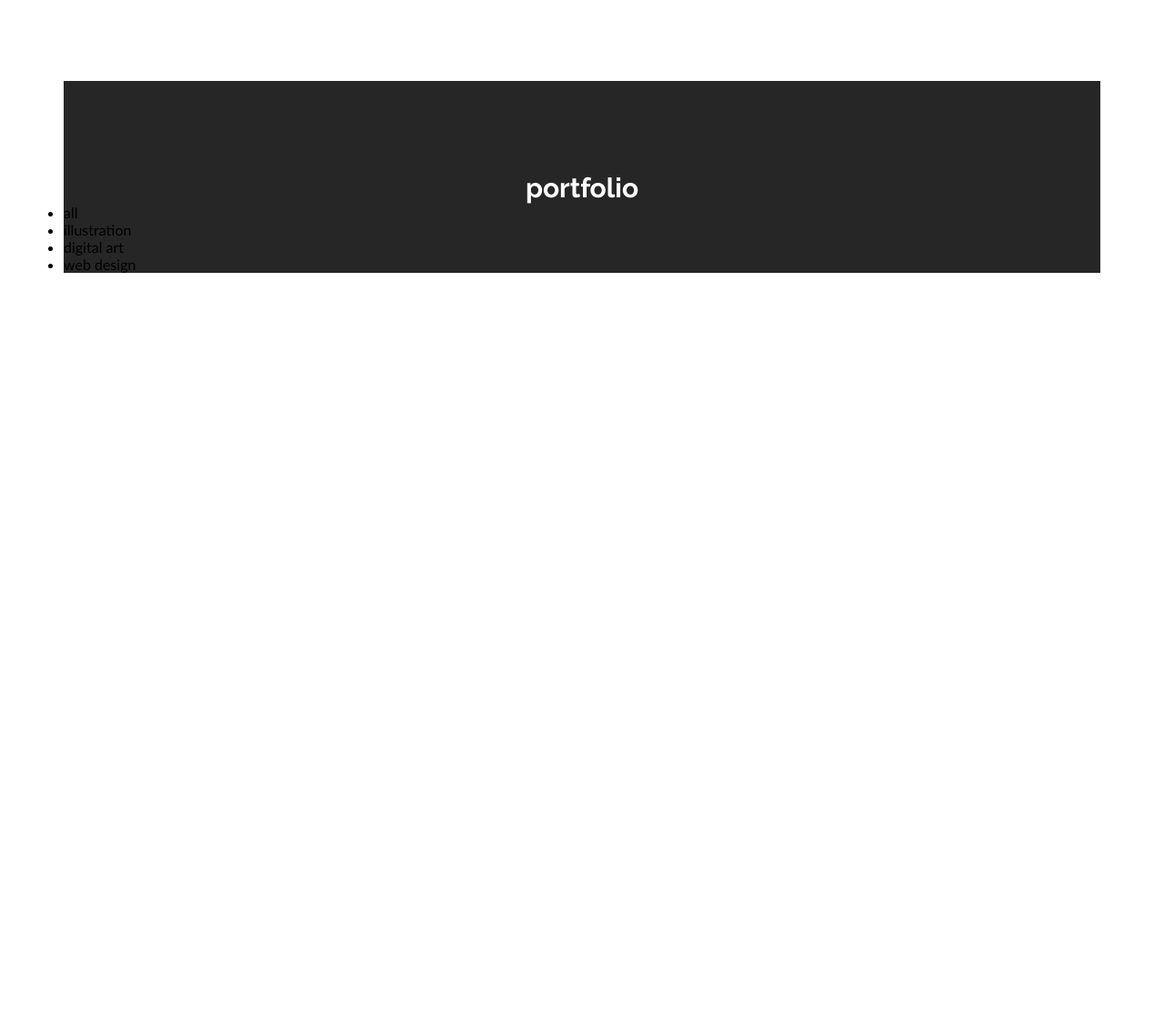
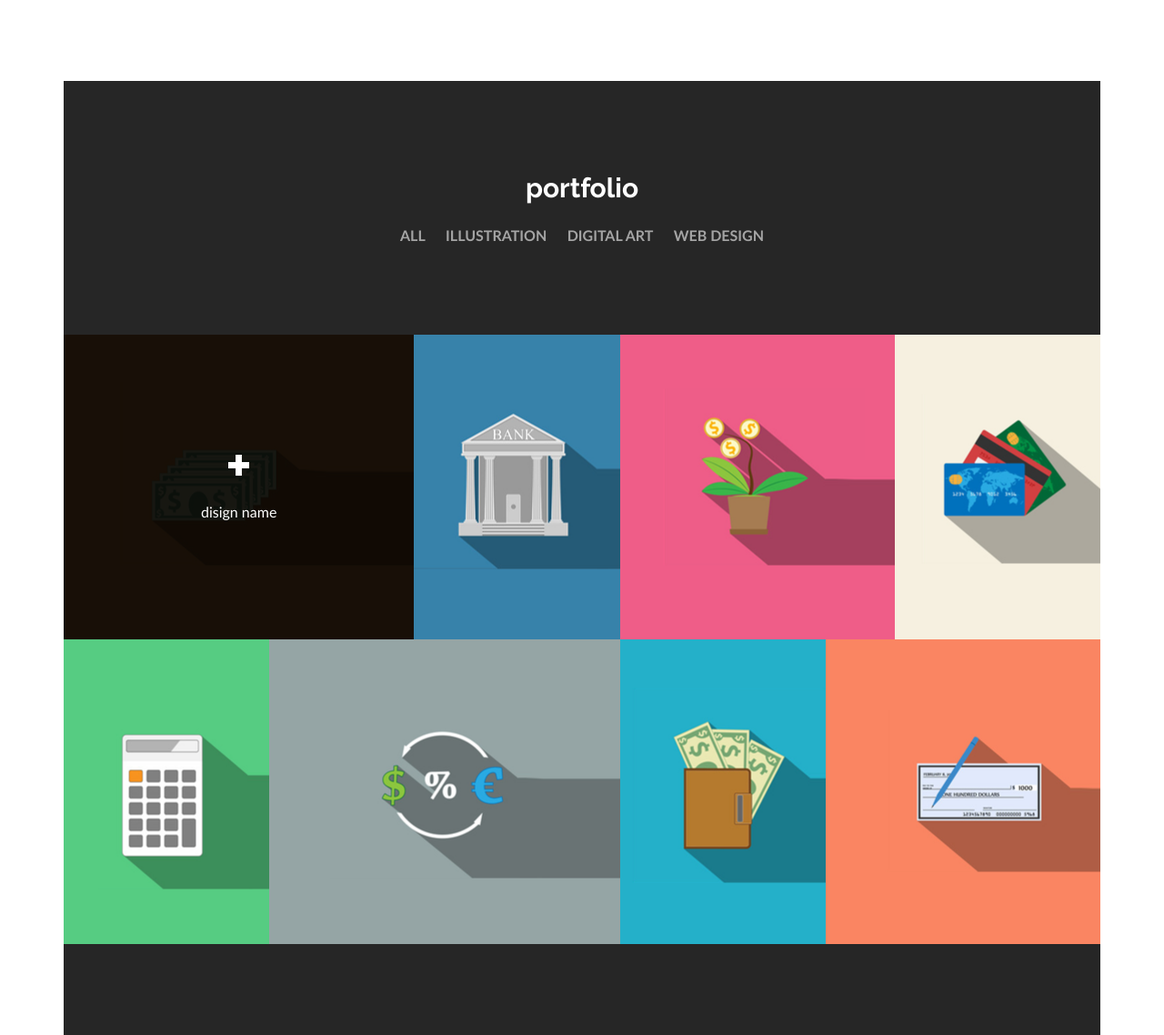
Before and after one commit to Vogusov/Creativia_LP, a plain HTML site: page index.html in a window 1280 px wide. Shown: the part 1430-2568 px from the top of the page at 91% size. Before the commit the page ends 1730 px from the top, so only its background shows below. Drawn offline with nearby package versions, Linux system fonts and the light colour scheme.

Commit message:
doing hover black

```diff
--- a/css/fonts.css
+++ b/css/fonts.css
@@ -21,3 +21,10 @@
     font-weight: 400;
     font-style: normal;
 }
+
+@font-face {
+    font-family: 'Lato';
+    src: local('Lato Bold'), local('Lato-Bold'), url('/fonts/raleway/latobold.woff2') format('woff2'), url('/fonts/raleway/latobold.woff') format('woff'), url('/fonts/raleway/latobold.ttf') format('truetype');
+    font-weight: 700;
+    font-style: normal;
+}
--- a/css/style.css
+++ b/css/style.css
@@ -6,6 +6,15 @@
 
 body {
   font-family: Lato, sans-serif;
+}
+
+a {
+  text-decoration: none;
+  color: inherit;
+}
+
+li {
+  list-style-type: none;
 }
 
 .container {
@@ -71,16 +80,6 @@ body {
   -ms-transition: all .3s ease-in-out;
   -o-transition: all .3s ease-in-out;
 }
-
-/* .nav-burger.burger_active>span,
-.nav-burger.burger_active:before,
-.nav-burger.burger_active:after {
-  transition: all .3s ease-in-out;
-  -webkit-transition: all .3s ease-in-out;
-  -moz-transition: all .3s ease-in-out;
-  -ms-transition: all .3s ease-in-out;
-  -o-transition: all .3s ease-in-out;
-} */
 
 .nav-burger>span {
   top: 14px;
@@ -472,6 +471,7 @@ body {
 .spoiler {
   margin-bottom: 9px;
   border: 1px solid #999;
+
 }
 
 .spoiler:focus,
@@ -486,7 +486,8 @@ body {
   color: #333333;
   background-color: #e7e7e7;
   padding: 14px 21px;
-  cursor: pointer
+  cursor: pointer;
+
 }
 
 .spoiler__summary::-webkit-details-marker {
@@ -497,9 +498,14 @@ body {
   border-bottom: 1px solid #999;
 }
 
+.spoiler[open] summary ~ * {
+  animation: appear .5s ease-in;
+}
+
 .spoiler__text {
   padding: 15px;
   color: #666;
+  animation: appear .5s ease-in;
 }
 
 .spoiler__plus {
@@ -548,13 +554,128 @@ body {
 
 /* portfolio */
 
-.porfolio {
+.portfolio {
   background-color: #262626;
-  padding-top: 100px;
+  padding: 100px 0;
 }
 
+.portfolio__menu_container {
+  margin-top: 25px;
+}
 
+.portfolio__menu {
+  max-width: 400px;
+  display: flex;
+  justify-content: space-between;
+  margin: 0 auto;
+}
 
+.portfolio__menu__item {
+  display: inline-block;
+  color: #a4a4a4;
+  font-family: Lato, sans-serif;
+  text-transform: uppercase;
+  font-weight: bold;
+  font-size: 16px;
+  cursor: pointer;
+  transition: all .3s ease-in;
+  -webkit-transition: all .3s ease-in;
+  -moz-transition: all .3s ease-in;
+  -ms-transition: all .3s ease-in;
+  -o-transition: all .3s ease-in;
+}
+
+.portfolio__menu__item:hover {
+  color: #ff0033;
+}
+
+.portfolio__pics {
+  margin-top: 100px;
+}
+
+.portfolio__pics__grid_wrapper {
+  display: grid;
+  grid-template-rows: repeat(2, 335px);
+}
+
+.portfolio__pic_1,
+.portfolio__pic_2,
+.portfolio__pic_3,
+.portfolio__pic_4 {
+  grid-row: 1 / 2;
+}
+
+.portfolio__pic_5,
+.portfolio__pic_6,
+.portfolio__pic_7,
+.portfolio__pic_8 {
+  grid-row: 2 / 3;
+}
+
+.portfolio__pic_1 {
+  grid-column: 1 / 5;
+  background: url("/img/portfolio/portfolio_1.png") 33%;
+}
+
+.portfolio__pic_2 {
+  grid-column: 5 / 8;
+  background: url("/img/portfolio/portfolio_2.png") 33%;
+}
+
+.portfolio__pic_3 {
+  grid-column: 8 / 12;
+  background: url("/img/portfolio/portfolio_3.png") 33%;
+}
+
+.portfolio__pic_4 {
+  grid-column: 12 / 15;
+  background: url("/img/portfolio/portfolio_4.png") 33%;
+}
+
+.portfolio__pic_5 {
+  grid-column: 1 / 4;
+  background: url("/img/portfolio/portfolio_5.png") 33%;
+}
+
+.portfolio__pic_6 {
+  grid-column: 4 / 8;
+  background: url("/img/portfolio/portfolio_6.png") 33%;
+}
+
+.portfolio__pic_7 {
+  grid-column: 8 / 11;
+  background: url("/img/portfolio/portfolio_7.png") 33%;
+}
+
+.portfolio__pic_8 {
+  grid-column: 11 / 15;
+  background: url("/img/portfolio/portfolio_8.png") 33%;
+}
+
+  /*hover black*/
+.pic_hover {
+  width: 100%;
+  height: 100%;
+  background-color:rgba(0, 0, 0, 0.9);
+  display: flex;
+  justify-content: space-around;
+  align-items: center;
+}
+
+.pic_plus {
+  display: flex;
+  justify-content: space-around;
+  align-items: center;
+  margin-bottom: 30px;
+}
+
+.pic_name {
+  color: #fff;
+  font-family: Lato, sans-serif;
+  font-weight: normal;
+}
+
+  /*end hover black*/
 
 
 /* end portfolio */
--- a/index.html
+++ b/index.html
@@ -27,7 +27,7 @@
                         <a href="#about" class="nav__list__link">
                             <li class="nav__list__item">about us</li>
                         </a>
-                        <a href="#" class="nav__list__link">
+                        <a href="#portfolio" class="nav__list__link">
                             <li class="nav__list__item">portfolio</li>
                         </a>
                         <a href="#" class="nav__list__link">
@@ -63,7 +63,7 @@
                         <a href="#about" class="nav__list__link">
                             <li class="nav__list__item">about us</li>
                         </a>
-                        <a href="#" class="nav__list__link">
+                        <a href="#portfolio" class="nav__list__link">
                             <li class="nav__list__item">portfolio</li>
                         </a>
                         <a href="#" class="nav__list__link">
@@ -285,33 +285,56 @@
                     </div>
                 </div>
             </div>
-
-
-
-
-
             <div class="about__scroll-bar">
                 <input type="range" name="" class="bar" value="2" min="1" max="3">
             </div>
-
-            <div class="block">
-
-            </div>
-
-
         </section>
 
 
 
-        <section class="porfolio">
+        <section id="portfolio" class="portfolio">
             <h2 class="portfolio__title section_title">portfolio</h2>
-            <div class="porfolio-menu">
-                <ul >
-                    <li>all</li>
-                    <li>illustration</li>
-                    <li>digital art</li>
-                    <li>web design</li>
+            <div class="portfolio__menu_container">
+                <ul class="portfolio__menu">
+                    <li class="portfolio__menu__item">all</li>
+                    <li class="portfolio__menu__item">illustration</li>
+                    <li class="portfolio__menu__item">digital art</li>
+                    <li class="portfolio__menu__item">web design</li>
                 </ul>
+            </div>
+
+            <div class="portfolio__pics">
+                <div class="portfolio__pics__grid_wrapper">
+                    <div class="portfolio__pic portfolio__pic_1">
+
+                        <div class="pic_hover">
+                            <div class="pic_hover__content">
+                                <div class="pic_plus">
+
+                                    <svg version="1.1" xmlns="http://www.w3.org/2000/svg" id="pic-plus" width="23"
+                                        viewBox="0 0 100 100">
+                                        <line class="pic-hor" x1="0" y1="50" x2="100" y2="50" stroke='#fff'
+                                            stroke-width="30" />
+
+                                        <line class='pic-vert' x1="50" y1="0" x2="50" y2="100" stroke='#fff'
+                                            stroke-width="30" />
+                                    </svg>
+
+                                </div>
+                                <span class="pic_name">disign name</span>
+                            </div>
+                        </div>
+
+                    </div>
+                    <div class="portfolio__pic portfolio__pic_2"></div>
+                    <div class="portfolio__pic portfolio__pic_3"></div>
+                    <div class="portfolio__pic portfolio__pic_4"></div>
+                    <div class="portfolio__pic portfolio__pic_5"></div>
+                    <div class="portfolio__pic portfolio__pic_6"></div>
+                    <div class="portfolio__pic portfolio__pic_7"></div>
+                    <div class="portfolio__pic portfolio__pic_8"></div>
+
+                </div>
             </div>
         </section>
 
--- a/js/main.js
+++ b/js/main.js
@@ -55,3 +55,47 @@ function hideNavHidden() {
 }
 
 navListLinks.forEach(el => el.addEventListener('click',  hideNavHidden));
+
+
+
+// portfolio
+
+let portfolioPics = document.querySelectorAll('.portfolio__pic');
+console.log('portfolioPics: ', portfolioPics);
+
+let hoverBlack = `
+<div class="pic_hover">
+  <div class="pic_hover__content">
+    <div class="pic_plus">
+      <svg version="1.1" xmlns="http://www.w3.org/2000/svg" id="pic-plus" width="23"
+                                        viewBox="0 0 100 100">
+        <line class="pic-hor" x1="0" y1="50" x2="100" y2="50" stroke="#fff"
+                                            stroke-width="30" />
+        <line class="pic-vert" x1="50" y1="0" x2="50" y2="100" stroke="#fff"
+                                           stroke-width="30" />
+      </svg>
+    </div>
+    <span class="pic_name">disign name</span>
+  </div>
+</div>`
+
+// function showHoverBlack() {
+//   console.log('herer: ' + event.target);
+//   // event.target.insertAdjacentHTML('afterbegin' ,hoverBlack);
+
+
+// }
+
+// portfolioPics.forEach(el => el.addEventListener('', showHoverBlack))
+
+portfolioPics.onmouseover = function(event) {
+  let target = event.target;
+  target.style.background = 'pink';
+  console.log('target.style: ', target.style);
+};
+
+portfolioPics.onmouseout = function(event) {
+  let target = event.target;
+  target.style.background = '';
+  console.log('target.style: ', target.style);
+};
```
